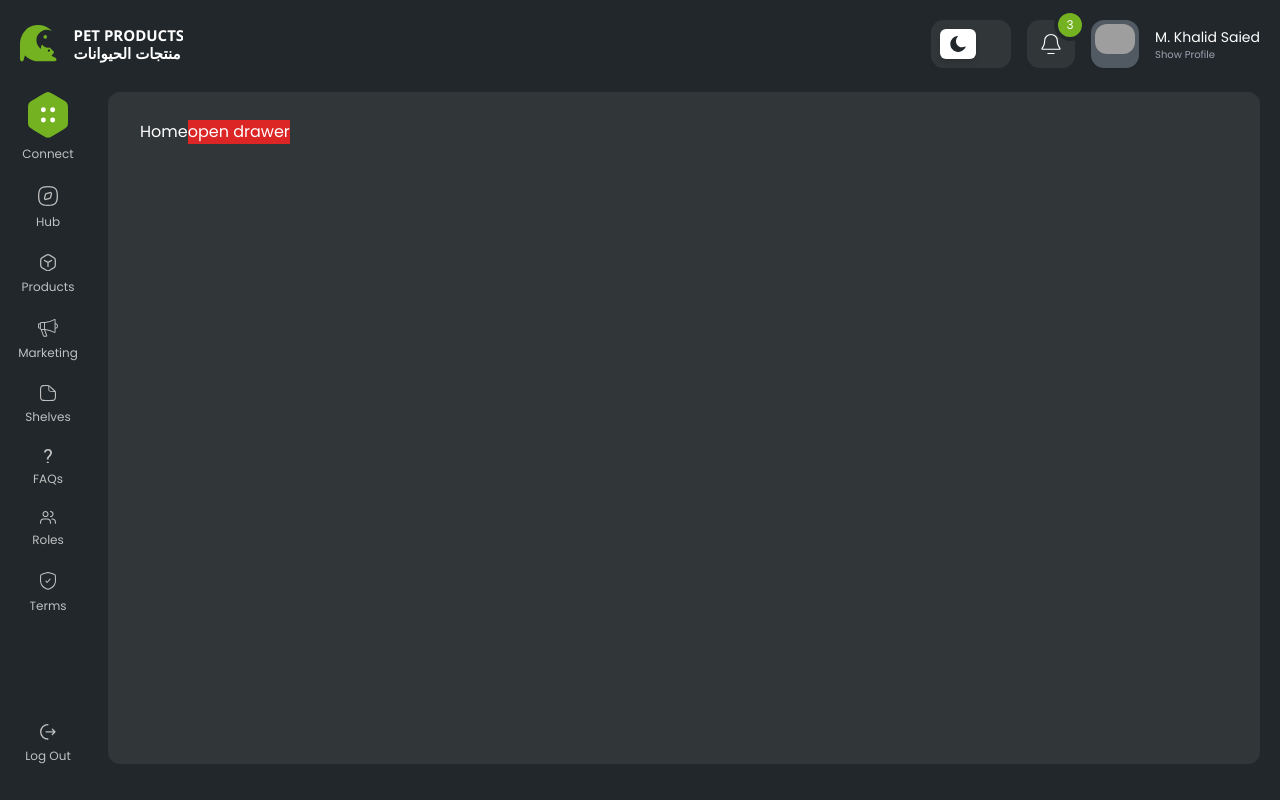
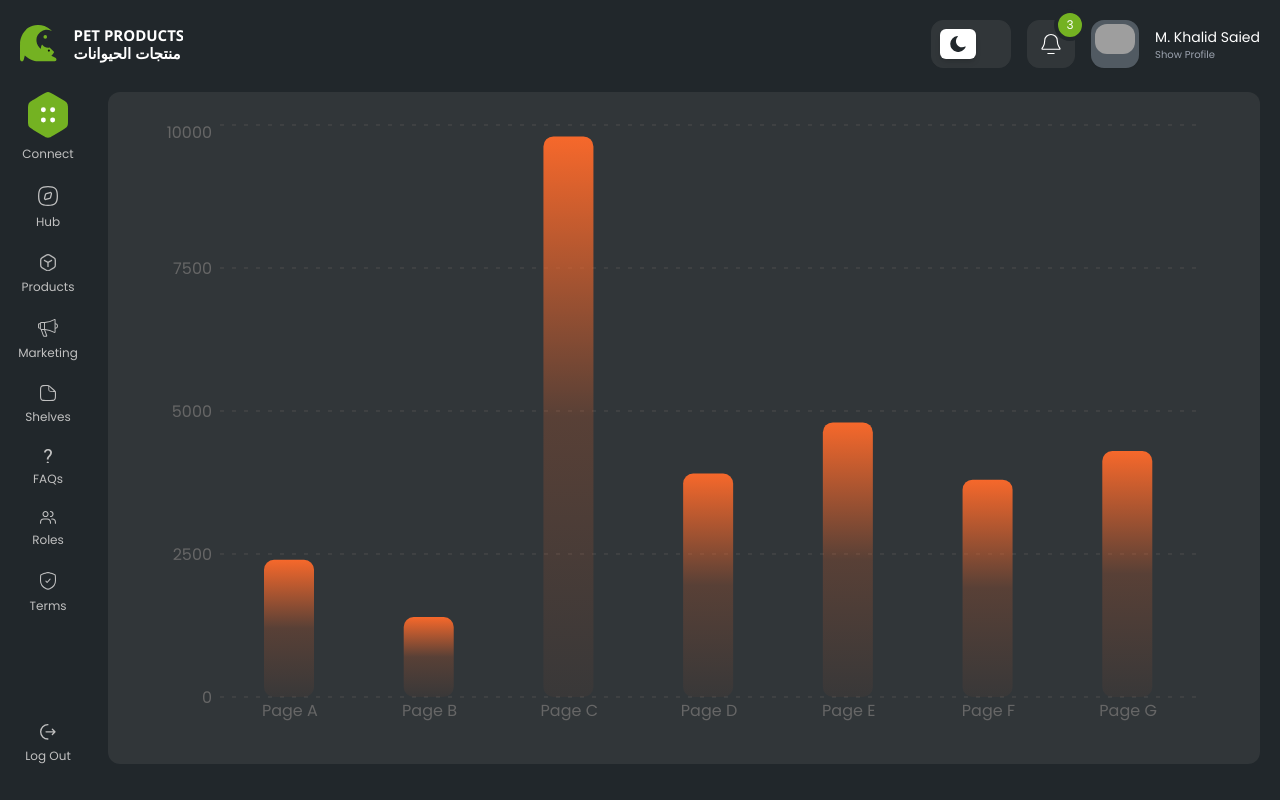
Before and after one commit to encoderit-rafi/pet_products, a React (Vite) app: page / in a window 1280 px wide. Built offline with nearby package versions, Linux system fonts and the light colour scheme; grey boxes are pictures that could not be loaded; what tailwindcss-animated would draw is missing.

Commit message:
12-14-2024 create charts and design customize

```diff
--- a/package.json
+++ b/package.json
@@ -19,6 +19,7 @@
     "react-hook-form": "^7.54.0",
     "react-query": "^3.39.3",
     "react-router-dom": "^7.0.2",
+    "recharts": "^2.15.0",
     "tailwind-merge": "^2.5.5",
     "tailwindcss-animated": "^1.1.2"
   },
--- a/src/features/home/Home.jsx
+++ b/src/features/home/Home.jsx
@@ -1,19 +1,127 @@
-import Drawer from "@/components/Drawer";
 import React, { useState } from "react";
+import {
+  BarChart,
+  Bar,
+  Rectangle,
+  XAxis,
+  YAxis,
+  CartesianGrid,
+  Tooltip,
+  ResponsiveContainer,
+  Line,
+  Area,
+} from "recharts";
 
+const data = [
+  { name: "Page A", uv: 4000, pv: 2400, amt: 2400 },
+  { name: "Page B", uv: 3000, pv: 1398, amt: 2210 },
+  { name: "Page C", uv: 2000, pv: 9800, amt: 2290 },
+  { name: "Page D", uv: 2780, pv: 3908, amt: 2000 },
+  { name: "Page E", uv: 1890, pv: 4800, amt: 2181 },
+  { name: "Page F", uv: 2390, pv: 3800, amt: 2500 },
+  { name: "Page G", uv: 3490, pv: 4300, amt: 2100 },
+];
+
+const GlowingRectangle = (props) => {
+  const { fill, x, y, width, height, radius } = props;
+  return (
+    <Rectangle
+      x={x}
+      y={y}
+      width={width}
+      height={height}
+      radius={radius}
+      fill={fill}
+
+      style={{ filter: "url(#glow)" }}
+    />
+  );
+};
+const CustomTooltip = ({ active, payload, label }) => {
+  if (active && payload && payload.length) {
+    return (
+      <div className="bg-custom_bg_three text-custom_text_three py-2 px-6 rounded-md drop-shadow-[0_0_15px_rgba(255,255,255,1)]">{
+        label
+      }</div>
+    )
+  }
+}
 export default function Home() {
-  const [isOpenDrawer, setIsOpenDrawer] = useState(false);
+
   return (
     <div className="h-full">
-      Home
-      <button className="bg-red-600" onClick={() => setIsOpenDrawer(true)}>
-        open drawer
-      </button>
-      <Drawer isOpen={isOpenDrawer} className="max-w-sm">
-        <button className="bg-red-600" onClick={() => setIsOpenDrawer(false)}>
-          close
-        </button>
-      </Drawer>
+      <ResponsiveContainer width="100%" height="100%">
+        <BarChart
+          width={500}
+          height={300}
+          data={data}
+          margin={{
+            top: 5,
+            right: 30,
+            left: 20,
+            bottom: 5,
+          }}
+        >
+          <defs>
+            {/* SVG Filter for Glow Effect */}
+            {/* <filter id="glow" x="-50%" y="-50%" width="200%" height="200%">
+              <feGaussianBlur stdDeviation="15" result="coloredBlur" />
+              <feColorMatrix
+                in="coloredBlur"
+                type="matrix"
+                values="1 0 0 0 0
+            0 1 0 0 0
+            0 0 1 0 0
+            0 0 0 0.5 0" />
+              <feMerge>
+                <feMergeNode in="coloredBlur" />
+                <feMergeNode in="SourceGraphic" />
+              </feMerge>
+            </filter> */}
+            <filter id="glow" x="-50%" y="-50%" width="200%" height="200%">
+              <feGaussianBlur stdDeviation="10" result="coloredBlur" /> {/* Spread */}
+              <feColorMatrix
+                in="coloredBlur"
+                type="matrix"
+                values="1 0 0 0 0
+            0 1 0 0 0
+            0 0 1 0 0
+            0 0 0 0.5 0" /> {/* Opacity reduced to 20% */}
+              <feMerge>
+                <feMergeNode in="coloredBlur" />
+                <feMergeNode in="SourceGraphic" />
+              </feMerge>
+            </filter>
+
+            <linearGradient id="colorGradient" x1="0" y1="0" x2="0" y2="1">
+              <stop offset="0%" stopColor="#F6682B" stopOpacity={1} />
+              <stop offset="50%" stopColor="#F6682B" stopOpacity={0.2} />
+              <stop offset="100%" stopColor="#F6682B" stopOpacity={0.04} />
+            </linearGradient>
+          </defs>
+
+          <CartesianGrid
+            strokeDasharray="4 8"
+            horizontal
+            vertical={false}
+            stroke="#4d4d4d"
+          />
+          <XAxis dataKey="name" axisLine={false} tickLine={false} />
+          <YAxis axisLine={false} tickLine={false} />
+          <Tooltip content={<CustomTooltip />} />
+          {/* <Line type="monotone" dataKey="name" stroke="#8884d8" /> */}
+          <Bar
+            dataKey="pv"
+            fill="url(#colorGradient)"
+            radius={[10, 10, 10, 10]}
+            barSize={50}
+
+            activeBar={<GlowingRectangle fill="#F6682B" />}
+            style={{ background: "transparent" }}
+
+          />
+        </BarChart>
+      </ResponsiveContainer>
     </div>
   );
 }
--- a/src/index.css
+++ b/src/index.css
@@ -1,6 +1,7 @@
 @tailwind base;
 @tailwind components;
 @tailwind utilities;
+
 @layer base {
   :root {
     .dark {
@@ -25,6 +26,7 @@
       --custom_line_two: #636363;
       --custom_line_three: #313639;
     }
+
     .light {
       --custom_bg_one: #f8f8f8;
       --custom_bg_two: #ffffff;
@@ -49,28 +51,29 @@
     }
   }
 }
+
 @layer utilities {
   ::-webkit-scrollbar {
     width: 6px;
     height: 6px;
   }
+
   ::-webkit-scrollbar-track {
     background: #f1f1f1;
     border-radius: 10px;
   }
+
   ::-webkit-scrollbar-thumb {
     background-color: #888;
     border-radius: 10px;
   }
+
   ::-webkit-scrollbar-thumb:hover {
     background-color: #555;
   }
-  *,
-  ::before,
-  ::after {
-    box-sizing: border-box;
-    border-width: 0;
-    border-style: solid;
-    /* border-color: none; */
-  }
+
+
 }
+.recharts-rectangle.recharts-tooltip-cursor {
+  fill: transparent !important;
+}
--- a/src/layouts/AppLayout.jsx
+++ b/src/layouts/AppLayout.jsx
@@ -43,9 +43,8 @@ export default function AppLayout() {
     useState(false);
   return (
     <div
-      className={`${
-        darkMode ? "dark" : "light"
-      } font-poppins flex flex-col pt-5 pr-5 pb-9 gap-6 overflow-hidden text-white bg-custom_bg_one h-svh`}
+      className={`${darkMode ? "dark" : "light"
+        } font-poppins flex flex-col pt-5 pr-5 pb-9 gap-6 overflow-hidden text-white bg-custom_bg_one h-svh`}
     >
       <header className="flex items-center justify-between pl-5 text-white">
         {darkMode ? (
```
Also changed, not shown: 1 other file (tests, documents, lock files or other folders).
